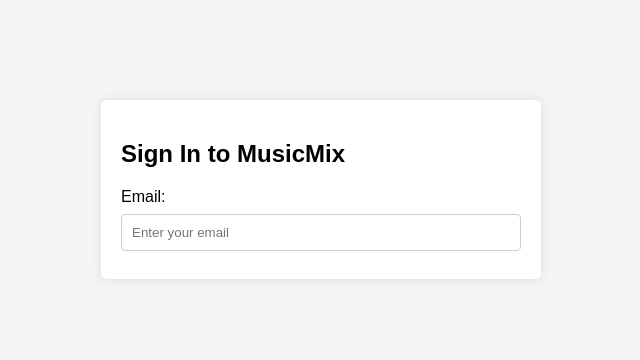
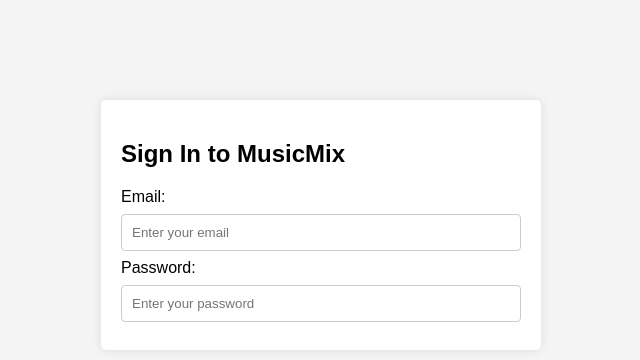
Before and after one commit to ShivaniPandula/MusicMix_GDP-05, a plain HTML site: page signup.html in a window 1280 px wide. Shown: the whole page, without its empty margins (319-959 px from the left). Drawn offline with Linux system fonts and the light colour scheme.

Commit message:
added password

```diff
--- a/signup.html
+++ b/signup.html
@@ -1,5 +1,6 @@
 <!DOCTYPE html>
 <html lang="en">
+
 <head>
     <meta charset="UTF-8">
     <meta name="viewport" content="width=device-width, initial-scale=1.0">
@@ -9,6 +10,7 @@
             font-family: Arial, sans-serif;
             background-color: #f4f4f4;
         }
+
         .container {
             max-width: 400px;
             margin: 100px auto;
@@ -17,6 +19,7 @@
             border-radius: 5px;
             box-shadow: 0 0 10px rgba(0, 0, 0, 0.1);
         }
+
         input[type="text"],
         input[type="password"],
         input[type="submit"] {
@@ -28,25 +31,31 @@
             border-radius: 4px;
             box-sizing: border-box;
         }
+
         input[type="submit"] {
             background-color: #1db954;
             color: white;
             border: none;
             cursor: pointer;
         }
+
         input[type="submit"]:hover {
             background-color: #128c3e;
         }
     </style>
 </head>
+
 <body>
     <div class="container">
         <h2>Sign In to MusicMix</h2>
         <form action="your_signin_script.php" method="post">
             <label for="email">Email:</label>
             <input type="text" id="email" name="email" placeholder="Enter your email" required>
+            <label for="password">Password:</label>
+            <input type="password" id="password" name="password" placeholder="Enter your password" required>
 
         </form>
     </div>
 </body>
+
 </html>
```
